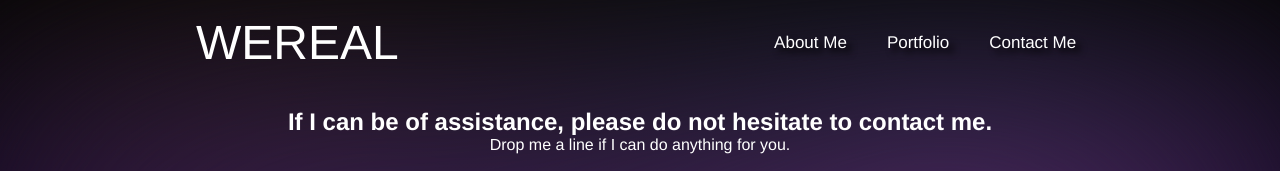
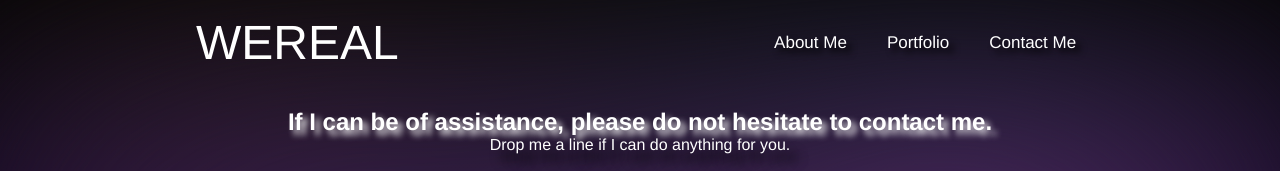
Before and after one commit to wereal/Wereal.github.io, a plain HTML site: page Contactme/Contactme.html in a window 1280 px wide. Shown: the top 171 px of the page. Drawn offline with Linux system fonts and the light colour scheme; files whose address does not match are found by name.

Commit message:
26.1.23
Updated some html code

```diff
--- a/Contactme/Contactme.html
+++ b/Contactme/Contactme.html
@@ -51,8 +51,8 @@
 <section>
 
 <div style="text-align:center">
-  <h2>If I can be of assistance, please do not hesitate to contact me.</h2>
-  <p>Drop me a line if I can do anything for you.</p>
+  <h2 style=" text-shadow: 5px 5px 6px  rgb(255, 255, 255);"> If I can be of assistance, please do not hesitate to contact me.</h2>
+  <p style=" text-shadow: 11px 11px 11px  rgb(0, 0, 0);">Drop me a line if I can do anything for you.</p>
 </div>
 
 <!-- GitHub Section -->
```
